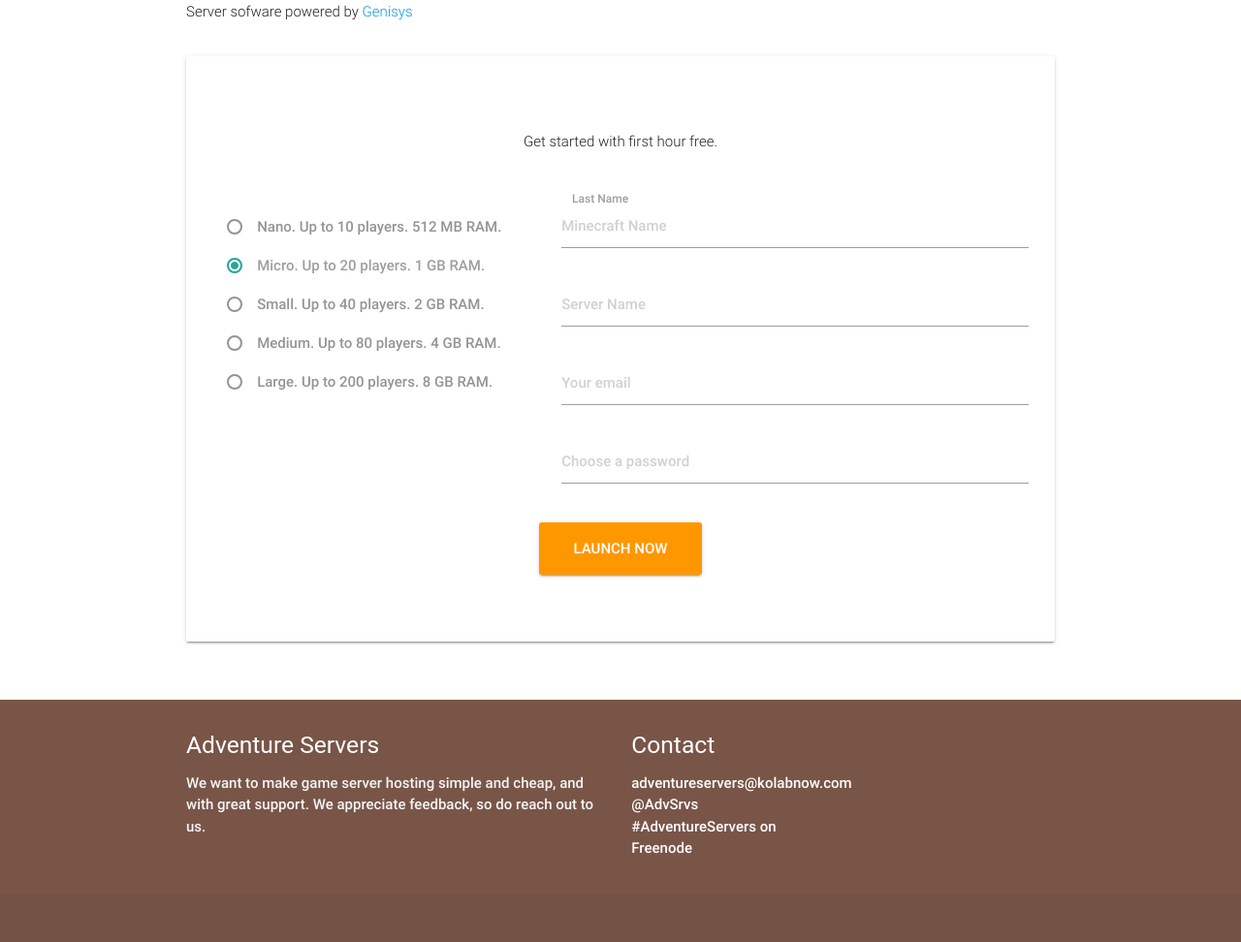
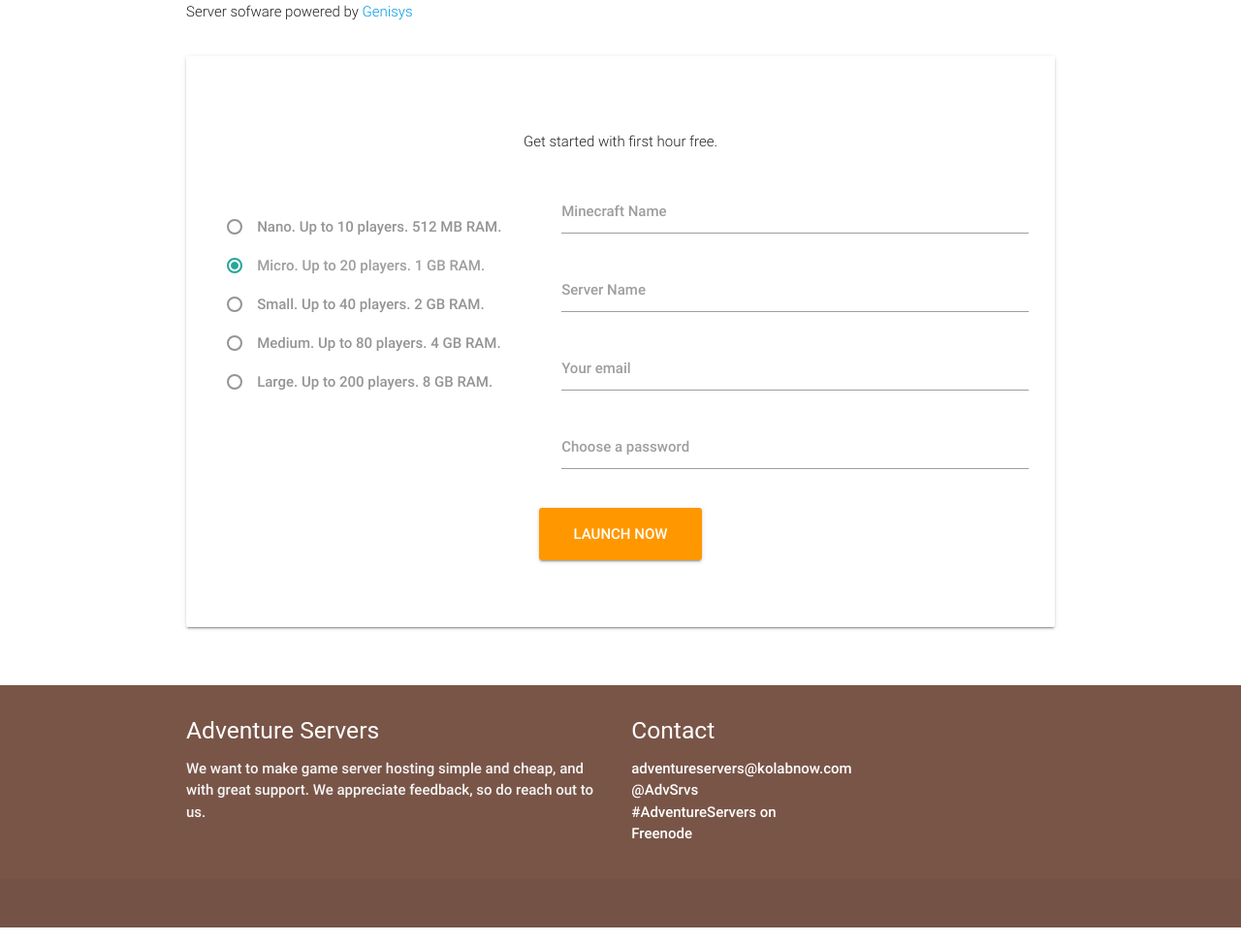
Before and after one commit to sandeel/mineserve, a Flask app: template templates/landing_page.html in a window 1280 px wide. Shown: the part 488-1460 px from the top of the page at 97% size. Run offline with Flask 2, Linux system fonts and the light colour scheme; the template is opened without the code that fills it, so the values that code supplies are empty; parts of the project's set-up code (start-up, migrations or seed data) failed here and were passed over; some libraries are stand-ins or nearby versions; some web fonts are replaced.

Commit message:
Improve the form on the landing page

```diff
--- a/application.py
+++ b/application.py
@@ -498,7 +498,7 @@ reboot
             ],
             Tags=[
                 {
-                    'Key': 'name',
+                    'Key': 'Name',
                     'Value': self.id
                 },
                 {
--- a/templates/landing_page.html
+++ b/templates/landing_page.html
@@ -61,13 +61,13 @@ Beta closed!
 
 
         <form action="" method="post" class="col s12">
-	      <div class="row center">
+	      <div class="row">
 
             {% if beta_test %}
             <div class="input-field col s6 offset-s3"><input placeholder="Promo Code" id="promo-code" name="promo-code" type="text" class="validate" required></div>
             {% endif %}
 
-            <div class="input-field col s5 offset-s0">
+            <div class="input-field col s5">
               <p><input name="server_size" value="nano" type="radio" id="nano" class="with-gap" disabled="disabled" /><label for="nano"><strong>Nano.</strong> Up to 10 players. 512 MB RAM.</label></p>
               <p><input name="server_size" value="micro" type="radio" id="micro" class="with-gap" checked /><label for="micro"><strong>Micro.</strong> Up to 20 players. 1 GB RAM.</label></p>
               <p><input name="server_size" value="small" type="radio" id="small" class="with-gap" disabled="disabled" /><label for="small"><strong>Small.</strong> Up to 40 players. 2 GB RAM.</label></p>
@@ -75,11 +75,23 @@ Beta closed!
               <p><input name="server_size" value="large" type="radio" id="large" class="with-gap" disabled="disabled" /><label for="large"><strong>Large.</strong> Up to 200 players. 8 GB RAM.</label></p>
             </div>
 
-            <div class="input-field col s7">
-                <div class="input-field"><input placeholder="Minecraft Name" id="minecraft_name" name="minecraft_name" type="text" class="validate" required><label for="minecraft_name">Last Name</label></div>
-              <div class="input-field"><input placeholder="Server Name" id="server_name" name="server_name" type="text" class="validate" required></div>
-              <div class="input-field"><input placeholder="Your email" id="email" name="email" type="email" class="validate" required></div>
-              <div class="input-field"><input placeholder="Choose a password" id="password" name="password" type="password" class="validate" required></div>
+            <div class="col s7">
+            <div class="input-field">
+                <label for="minecraft_name">Minecraft Name</label>
+                <input id="minecraft_name" name="minecraft_name" type="text" class="validate" required>
+            </div>
+            <div class="input-field">
+              <label for="server_name">Server Name</label>
+              <input id="server_name" name="server_name" type="text" class="validate" required>
+            </div>
+            <div class="input-field">
+              <label for="email">Your email</label>
+              <input id="email" name="email" type="email" class="validate" required>
+            </div>
+            <div class="input-field">
+              <label for="email">Choose a password</label>
+              <input id="password" name="password" type="password" class="validate" required>
+            </div>
             </div>
 
           </div>
```
